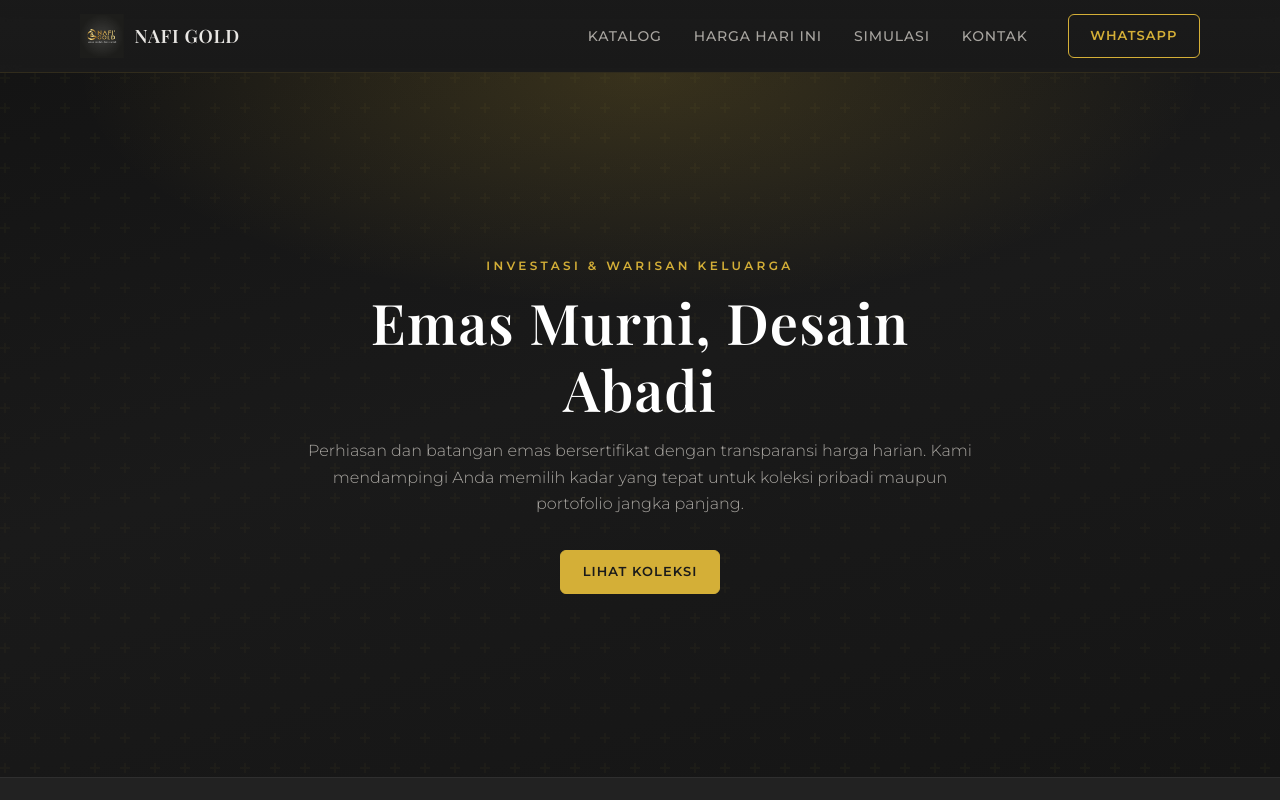
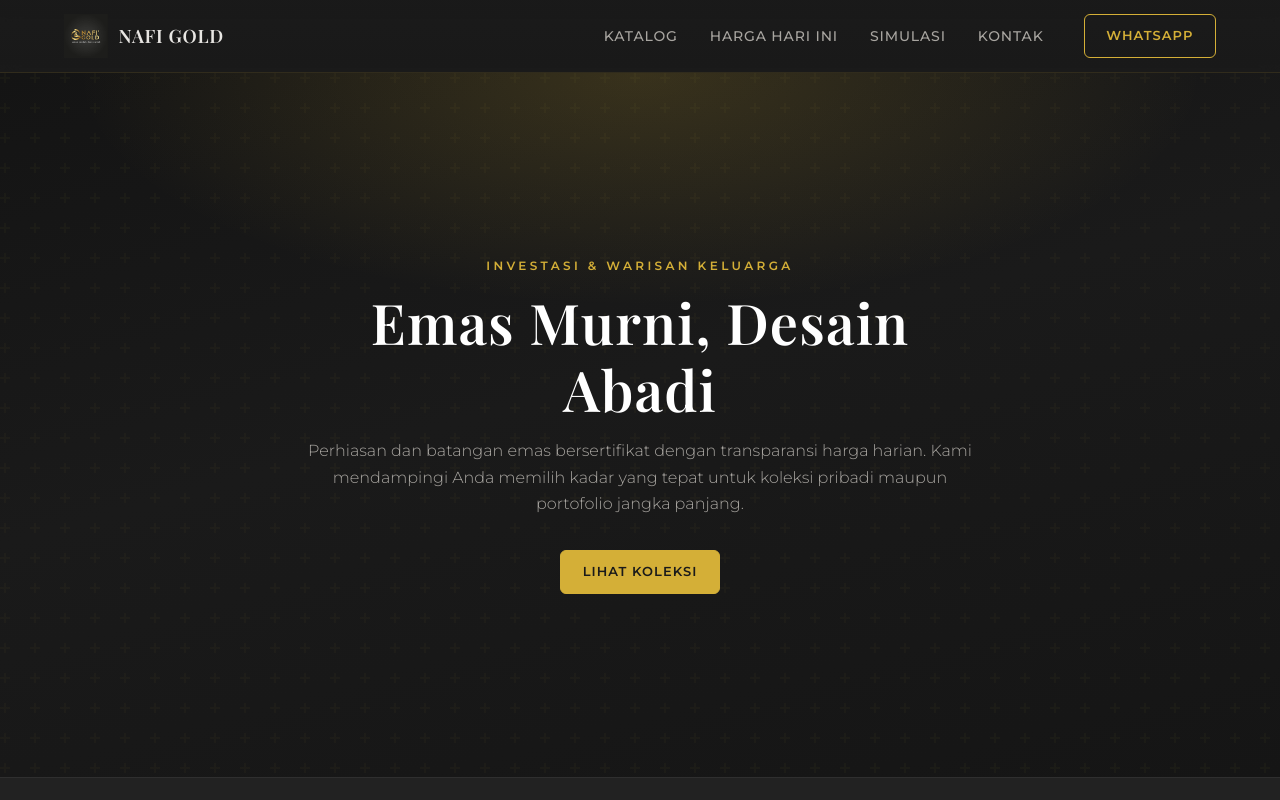
Before and after one commit to yusril17-aug/toko-emas-frontend, a plain HTML site: page index.html in a window 1280 px wide. Shown: the top 800 px of the page. Drawn offline with nearby package versions, Linux system fonts and the light colour scheme; a web font is replaced by a local one.

Commit message:
Perbaikan responsive navbar
Made-with: Cursor

```diff
--- a/style.css
+++ b/style.css
@@ -111,9 +111,27 @@ h3,
   justify-content: space-between;
   gap: 1.5rem;
   min-height: var(--header-h);
-  width: min(1120px, 100% - 2.5rem);
-  margin-inline: auto;
+  width: 100%;
+  padding-inline: 1rem;
   padding-block: 0.5rem;
+}
+
+@media (min-width: 600px) {
+  .navbar {
+    padding-inline: 1.5rem;
+  }
+}
+
+@media (min-width: 992px) {
+  .navbar {
+    padding-inline: 4rem;
+  }
+}
+
+@media (min-width: 1400px) {
+  .navbar {
+    padding-inline: 5%;
+  }
 }
 
 .logo {
```
